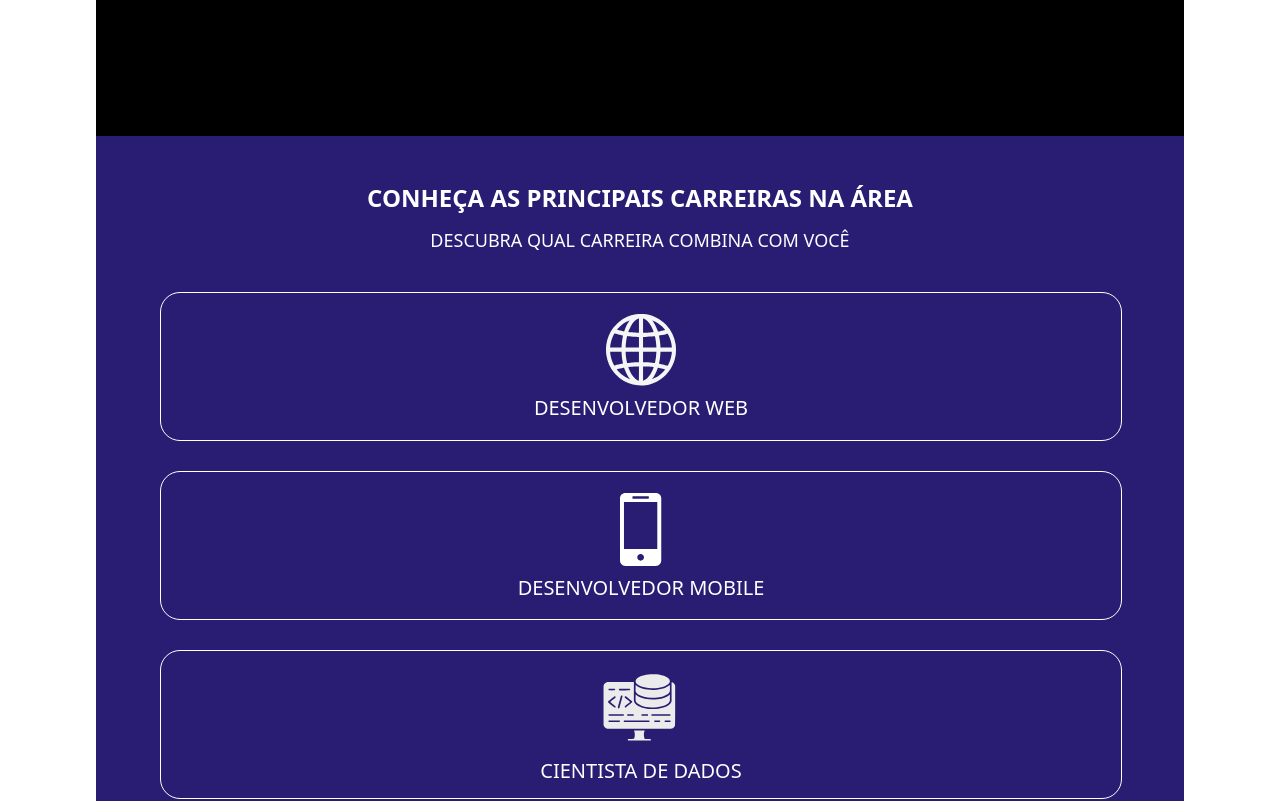
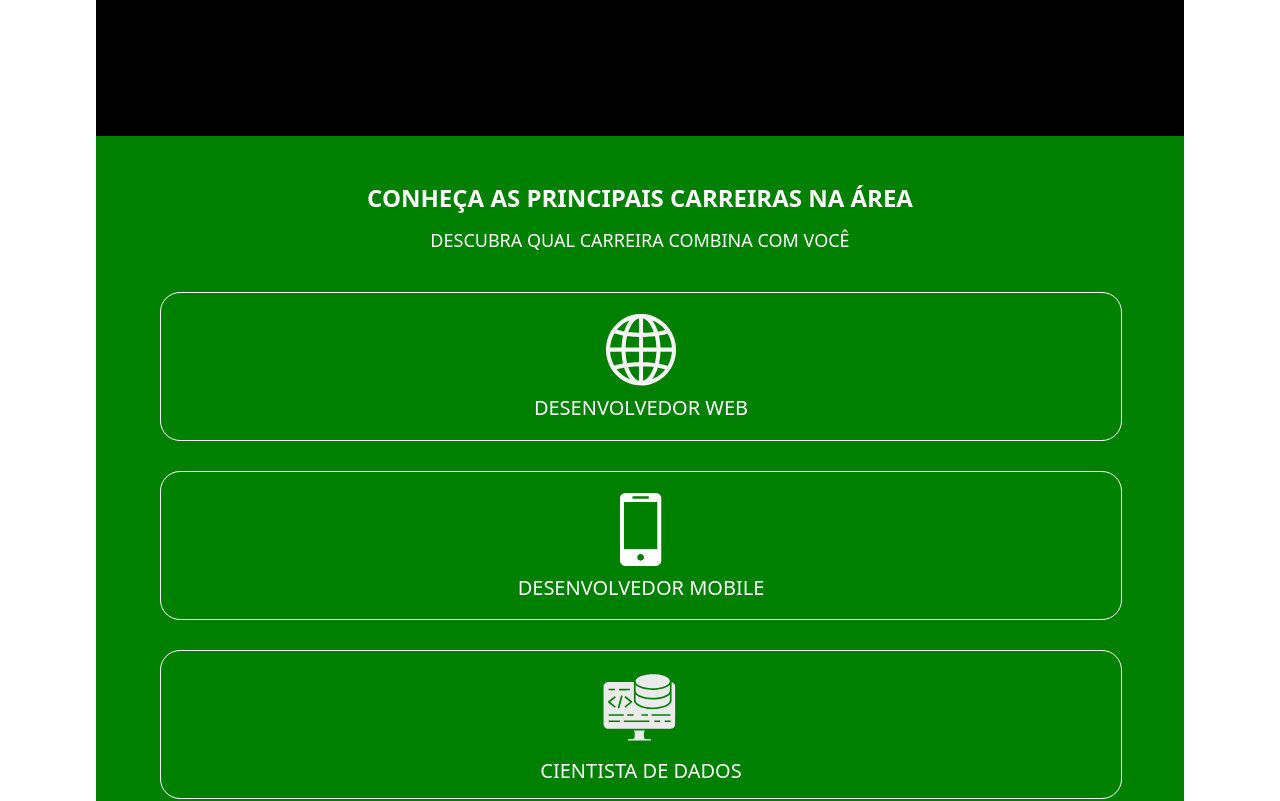
Before and after one commit to dodojoy/projeto-de-extensao, a Next.js app: page / in a window 1280 px wide. Shown: the part 780-1581 px from the top of the page. Built offline with nearby package versions, Linux system fonts and the light colour scheme.

Commit message:
cabecalho-de-media-query-adicionado

```diff
--- a/src/styles/CarrersSection.module.css
+++ b/src/styles/CarrersSection.module.css
@@ -39,3 +39,9 @@
   width: 100%;
   gap: 30px;
 }
+
+@media screen and (min-width: 768px) {
+  .containersection {
+    background-color: green;
+  }
+}
```
